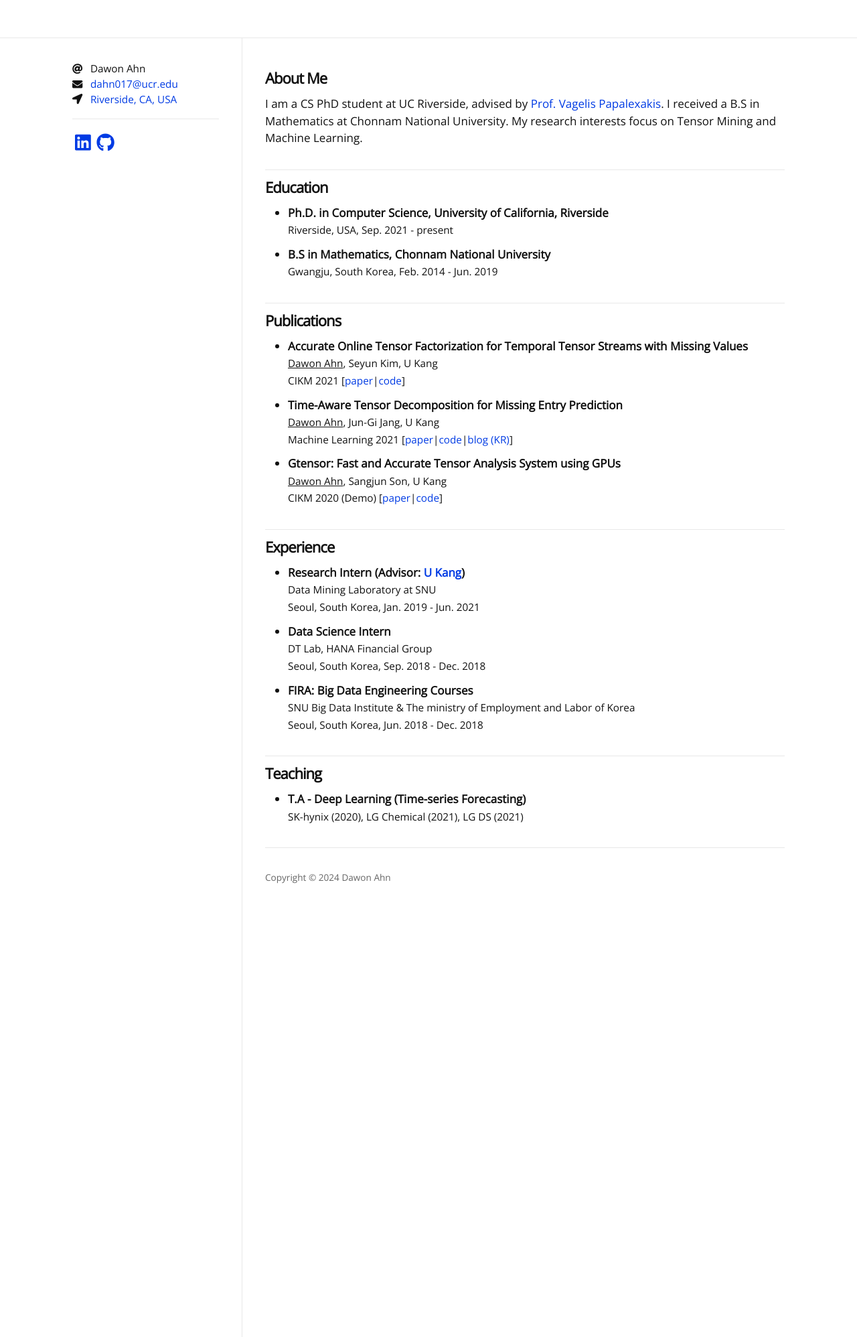
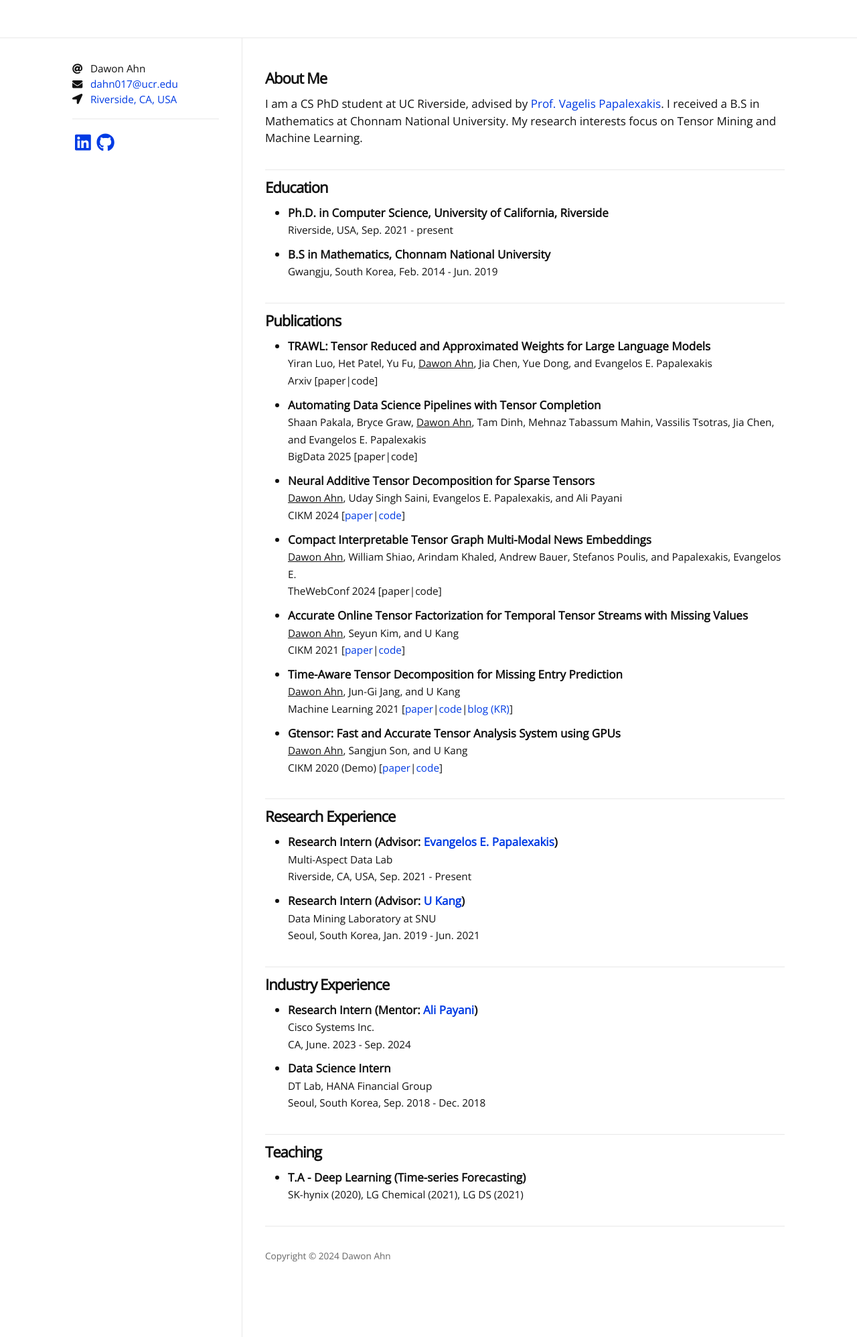
Before and after one commit to dawonahn/dawonahn.github.io, a Jekyll site: the page built from index.html, in a window 1280 px wide. Shown: the whole page at 67% size. Built offline with Jekyll 4.4.1, drawn with Linux system fonts in a browser that asks for light colours; nearby versions of some CDN libraries; some web fonts are replaced; the list of posts is cut into pages by our own code.

Commit message:
Update 2024

```diff
--- a/_layouts/home.html
+++ b/_layouts/home.html
@@ -37,43 +37,73 @@ layout: default
     <div class="post-content">
       <ul>
         <li>
+          <b>TRAWL: Tensor Reduced and Approximated Weights for Large Language Models</b><br>
+          <p2>Yiran Luo, Het Patel, Yu Fu, <u>Dawon Ahn</u>, Jia Chen, Yue Dong, and Evangelos E. Papalexakis<br>
+          <p2>Arxiv [paper|code]</p2>
+        </li>
+        <li>
+          <b>Automating Data Science Pipelines with Tensor Completion</b><br>
+          <p2>Shaan Pakala, Bryce Graw, <u>Dawon Ahn</u>, Tam Dinh, Mehnaz Tabassum Mahin, Vassilis Tsotras, Jia Chen, and Evangelos E. Papalexakis<br>
+          <p2>BigData 2025 [paper|code]</p2>
+        </li>
+        <li>
+          <b>Neural Additive Tensor Decomposition for Sparse Tensors</b><br>
+          <p2><u>Dawon Ahn</u>, Uday Singh Saini, Evangelos E. Papalexakis, and Ali Payani</p2><br>
+          <p2>CIKM 2024 [<a href="https://dl.acm.org/doi/pdf/10.1145/3627673.3679833">paper</a>|<a href="https://github.com/dawonahn/NeAT">code</a>]</p2>
+        </li>
+        <li>
+          <b>Compact Interpretable Tensor Graph Multi-Modal News Embeddings</b><br>
+          <p2><u>Dawon Ahn</u>, William Shiao, Arindam Khaled, Andrew Bauer, Stefanos Poulis, and Papalexakis, Evangelos E.</p2><br>
+          <p2>TheWebConf 2024 [paper|code] </p2>
+        </li>
+        <li>
           <b>Accurate Online Tensor Factorization for Temporal Tensor Streams with Missing Values</b><br>
-          <p2><u>Dawon Ahn</u>, Seyun Kim, U Kang</p2><br>
+          <p2><u>Dawon Ahn</u>, Seyun Kim, and U Kang</p2><br>
           <p2>CIKM 2021 [<a href="https://dl.acm.org/doi/abs/10.1145/3459637.3482048">paper</a>|<a href="https://github.com/snudatalab/STF">code</a>]</p2>
         </li>
         <li>
           <b>Time-Aware Tensor Decomposition for Missing Entry Prediction</b><br>
-          <p2><u>Dawon Ahn</u>, Jun-Gi Jang, U Kang</p2><br>
+          <p2><u>Dawon Ahn</u>, Jun-Gi Jang, and U Kang</p2><br>
           <p2>Machine Learning 2021 [<a href="https://link.springer.com/article/10.1007/s10994-021-06059-7">paper</a>|<a href="https://github.com/dawonahn/TATD">code</a>|<a href="https://snudmlab.blogspot.com/2021/03/time-aware-tensor-decomposition-for.html">blog (KR)</a>]</p2>
         </li>
         <li>
           <b>Gtensor: Fast and Accurate Tensor Analysis System using GPUs</b><br>
-          <p2><u>Dawon Ahn</u>, Sangjun Son, U Kang</p2><br>
+          <p2><u>Dawon Ahn</u>, Sangjun Son, and U Kang</p2><br>
           <p2>CIKM 2020 (Demo) [<a href="https://dl.acm.org/doi/pdf/10.1145/3340531.3417413">paper</a>|<a href="https://datalab.snu.ac.kr/bigtensor/">code</a>]</p2>
         </li>
       </ul>
     </div>
   </header>
   <header class="post-header">
-    <div class="post-title">Experience</div>
+    <div class="post-title">Research Experience</div>
     <div class="post-content">
       <ul>
+        <li>
+          <b>Research Intern (Advisor: <a href="https://www.cs.ucr.edu/~epapalex/">Evangelos E. Papalexakis</a>)</b><br>
+          <p2>Multi-Aspect Data Lab</p2><br>
+          <p2>Riverside, CA, USA, Sep. 2021 - Present </p2>
+        </li>
         <li>
           <b>Research Intern (Advisor: <a href="https://datalab.snu.ac.kr/~ukang/">U Kang</a>)</b><br>
           <p2>Data Mining Laboratory at SNU</p2><br>
           <p2>Seoul, South Korea, Jan. 2019 - Jun. 2021</p2>
         </li>
+      </ul>
+    </div>
+  </header>
+  <header class="post-header">
+    <div class="post-title">Industry Experience</div>
+    <div class="post-content">
+      <ul>
+        <li>
+          <b>Research Intern (Mentor: <a href="https://datalab.snu.ac.kr/~ukang/">Ali Payani</a>)</b><br>
+          <p2>Cisco Systems Inc.</p2><br>
+          <p2>CA, June. 2023 - Sep. 2024</p2>
+        </li>
         <li>
           <b>Data Science Intern</b><br>
           <p2>DT Lab, HANA Financial Group</p2><br>
           <p2>Seoul, South Korea, Sep. 2018 - Dec. 2018</p2>
-        </li>
-        <p2>
-        </p2>
-        <li>
-          <b>FIRA: Big Data Engineering Courses</b><br>
-          <p2>SNU Big Data Institute & The ministry of Employment and Labor of Korea</p2><br>
-          <p2>Seoul, South Korea, Jun. 2018 - Dec. 2018</p2>
         </li>
       </ul>
     </div>
```
Also changed, not shown: 1 other file.
